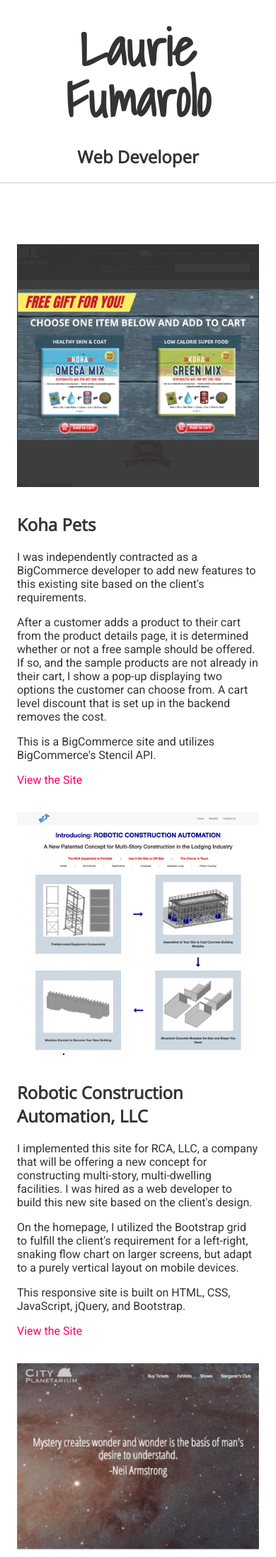
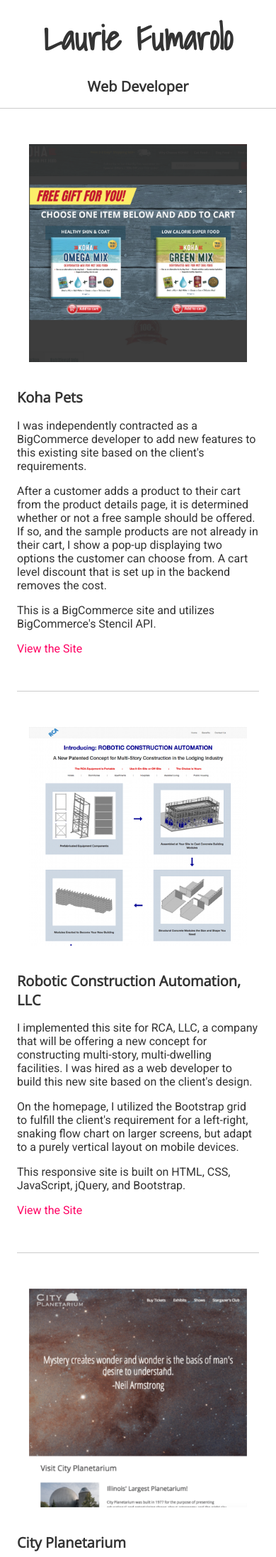
Before and after one commit to lauriefumarolo/lauriefumarolo-com, a PHP site: page / in a window 390 px wide. Shown: the top 2193 px of the page at 71% size. Run offline with PHP 8.4, Linux system fonts and the light colour scheme.

Commit message:
Clean up, add horizontal divider on mobile

```diff
--- a/publish/css/styles.css
+++ b/publish/css/styles.css
@@ -14,13 +14,26 @@ body {
 h1 {
 	margin-top: 30px;
 	margin-bottom: 30px;
-	font-size: 4.5rem;
+	font-size: 3rem;
 	font-family: 'Shadows Into Light', cursive;
 	line-height: 1;
 }
 
+@media (min-width: 768px) {
+	h1 {
+		font-size: 4.5rem;
+	}
+}
+
 h2 {
+	font-size: 1.25rem;
 	font-family: 'Open Sans', sans-serif;
+}
+
+@media (min-width: 768px) {
+	h2 {
+		font-size: 1.5rem;
+	}
 }
 
 a:link, a:visited {
@@ -44,7 +57,8 @@ p {
 	flex: 1 0 auto;
 	max-width: 1280px;
 	margin: 0 auto;
-	padding: 0 24px;
+	padding-left: 24px;
+	padding-right: 24px;
 }
 
 /* Header and Footer Styles */
@@ -54,13 +68,11 @@ footer {
 }
 
 header .container {
-	margin-bottom: 50px;
 	text-align: center;
 	border-bottom: 1px solid #ccc;
 }
 
 footer .container {
-	margin-top: 50px;
 	padding-top: 24px;
 	padding-bottom: 24px;
 	text-align: center;
@@ -72,6 +84,14 @@ footer .container {
 		display: flex;
 		align-items: center;
 		justify-content: space-between;
+	}
+
+	header .container {
+		margin-bottom: 50px;
+	}
+
+	footer .container {
+		margin-top: 50px;
 	}
 }
 
@@ -106,24 +126,43 @@ footer p {
 
 /* Content Styles */
 
-.col {
-	margin: 36px 0;
+.card {
+	margin-top: 50px;
+	margin-bottom: 50px;
+	padding-top: 50px;
+	border-top: 1px solid #ccc;
+}
+
+.card:first-child {
+	padding-top: 0;
+	border-top: none;
 }
 
 @media (min-width: 768px) {
-	.row {
+	.cards {
 		display: flex;
+		flex-wrap: wrap;
 	}
 
-	.col {
+	.card {
 		width: 50%;
-		padding: 0 36px;
+		margin-top: 36px;
+		margin-bottom: 36px;
+		padding-top: 0;
+		border-top: none;
 	}
 }
 
-.col img {
+.card img {
 	display: block;
-	width: 100%;
+	width: 90%;
 	max-width: 400px;
 	margin: 0 auto 36px;
 }
+
+@media (min-width: 768px) {
+	.card h2, .card p {
+		padding-left: 36px;
+		padding-right: 36px;
+	}
+}
--- a/publish/index.php
+++ b/publish/index.php
@@ -16,8 +16,8 @@
 	<?php include 'icon_defs.php' ?>
 	<?php include 'header.php' ?>
 	<div class="container" role="main">
-		<div class="row">
-			<div class="col">
+		<div class="cards">
+			<div class="card">
 				<img src="images/kohapets_screenshot.png" alt="Koha Pets" />
 				<h2>Koha Pets</h2>
 				<p>I was independently contracted as a BigCommerce developer to add new features to this existing site based on the client's requirements.</p>
@@ -25,7 +25,7 @@
 				<p>This is a BigCommerce site and utilizes BigCommerce's Stencil API.</p>
 				<p><a href="https://kohapet.com/" target="_blank">View the Site</a></p>
 			</div>
-			<div class="col">
+			<div class="card">
 				<img src="images/rca_screenshot.png" alt="RCA Modular" />
 				<h2>Robotic Construction Automation, LLC</h2>
 				<p>I implemented this site for RCA, LLC, a company that will be offering a new concept for constructing multi-story, multi-dwelling facilities. I was hired as a web developer to build this new site based on the client's design.</p>
@@ -33,9 +33,7 @@
 				<p>This responsive site is built on HTML, CSS, JavaScript, jQuery, and Bootstrap.</p>
 				<p><a href="https://www.rca-modular.com" target="_blank">View the Site</a></p>
 			</div>
-		</div>
-		<div class="row">
-			<div class="col">
+			<div class="card">
 				<img src="images/cityplanetarium_screenshot.png" alt="City Planetarium" />
 				<h2>City Planetarium</h2>
 				<p>I created this site to demonstrate my knowledge of Twitter's Bootstrap framework and other modern web design trends. Here, I have included parallax scrolling and a large image banner on the homepage. The transparent menubar over this banner makes quite a statement. To maintain readability, however, I have written JavaScript to remove the effect as the user scrolls down the page.</p>
@@ -43,7 +41,7 @@
 				<p><a href="http://cityplanetarium.lauriefumarolo.com" target="_blank">View the Site</a></p>
 				<p><a href="http://bitbucket.org/lcaires2/cityplanetarium" target="_blank">View the Code Repository on BitBucket</a></p>
 			</div>
-			<div class="col">
+			<div class="card">
 				<img src="images/jBaquery_screenshot.png" alt="jBaquery" />
 				<h2>jBaquery</h2>
 				<p>I built this site to fulfill the final requirement of an interactive web development certificate program at my community college. I utilized jQuery plugins for the home page carousel and image galleries, as well as to validate the contact form.</p>
```
